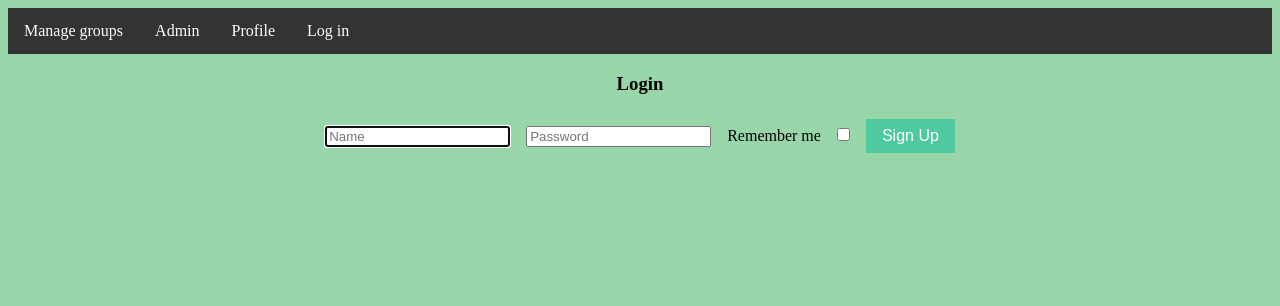
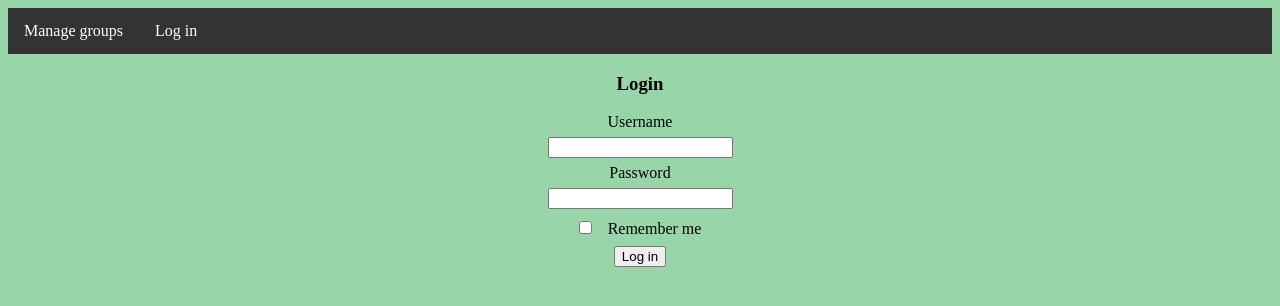
Before and after one commit to IvanLapchenko/app_for_study_management, a Flask app: page /login in a window 1280 px wide. Shown: the top 306 px of the page. Run offline with Flask 2, Linux system fonts and the light colour scheme.

Commit message:
Change form provider to WTForms(login page only)

```diff
--- /dev/null
+++ b/crm_system/forms.py
@@ -0,0 +1,9 @@
+from flask_wtf import FlaskForm
+from wtforms import (StringField, PasswordField,  BooleanField, SubmitField)
+
+
+class LoginForm(FlaskForm):
+    username = StringField('Username')
+    password = PasswordField('Password')
+    remember = BooleanField('Remember me')
+    submit = SubmitField('Log in')
--- a/crm_system/routes.py
+++ b/crm_system/routes.py
@@ -6,6 +6,7 @@ from .models.database import session
 from .models.group import Group
 from .models.student import Student
 from .admin_method import *
+from .forms import *
 
 
 @app.route("/")
@@ -62,10 +63,11 @@ def group_list():
 
 @app.route("/login", methods=["GET", "POST"])
 def login():
+    form = LoginForm()
     if request.method == "POST":
-        username = request.form.get('name')
+        username = request.form.get('username')
         password = request.form.get('password')
-        remember = True if request.form.get('remember') else False
+        remember = request.form.get('remember')
 
         user = session.query(Student).where(Student.username == username).first()
 
@@ -76,7 +78,7 @@ def login():
         login_user(user, remember=remember)
         return redirect(url_for("main"))
 
-    return render_template("login.html")
+    return render_template("login.html", form=form)
 
 
 @app.route("/admin")
--- a/crm_system/templates/base.html
+++ b/crm_system/templates/base.html
@@ -8,9 +8,12 @@
 <body>
 <ul class="nav">
     <li><a href="/group_management">Manage groups</a></li>
+    {% if current_user.is_authenticated %}
+    {% if current_user.username == "admin" %}
     <li><a href="/admin">Admin</a></li>
+    {% else %}
     <li><a href="/profile">Profile</a></li>
-    {% if current_user.is_authenticated %}
+    {% endif %}
     <li><a href="/logout">Log out</a></li>
     {% else %}
     <li><a href="/login">Log in</a></li>
--- a/crm_system/templates/login.html
+++ b/crm_system/templates/login.html
@@ -10,16 +10,15 @@
             </div>
     {% endif %}
     {% endwith %}
+
     <form method="POST" action="/login">
-
-        <input class="input is-large" type="text" name="name" placeholder="Name" autofocus="">
-
-        <input class="input is-large" type="password" name="password" placeholder="Password">
-
-        <label for="remember">Remember me</label>
-        <input type="checkbox" id="remember" name="remember">
-
-        <button class="button">Sign Up</button>
+        {{form.username.label}}<br>
+        {{form.username}}<br>
+        {{form.password.label}}<br>
+        {{form.password}}<br>
+        {{form.remember}}
+        {{form.remember.label}}<br>
+        {{form.submit}}
     </form>
 </div>
 {% endblock %}
```
